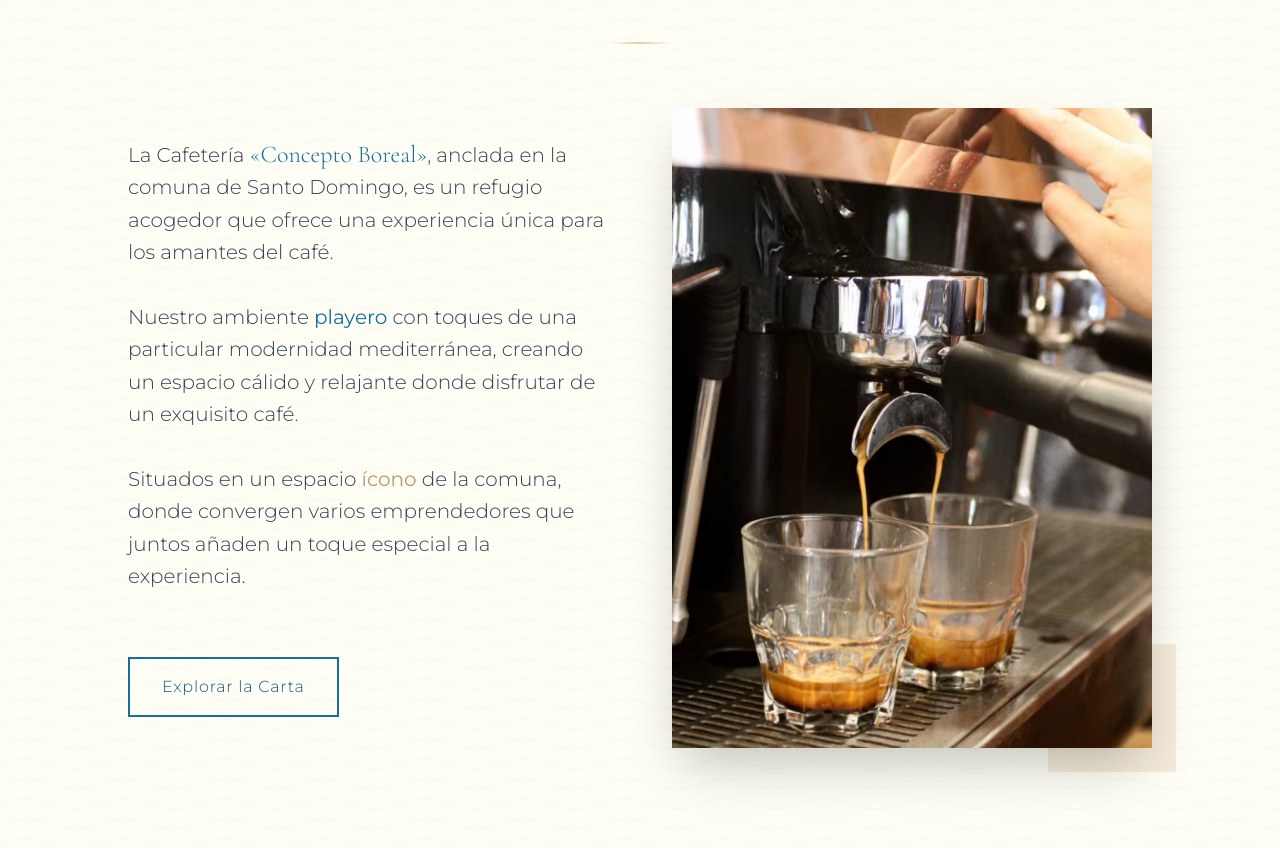
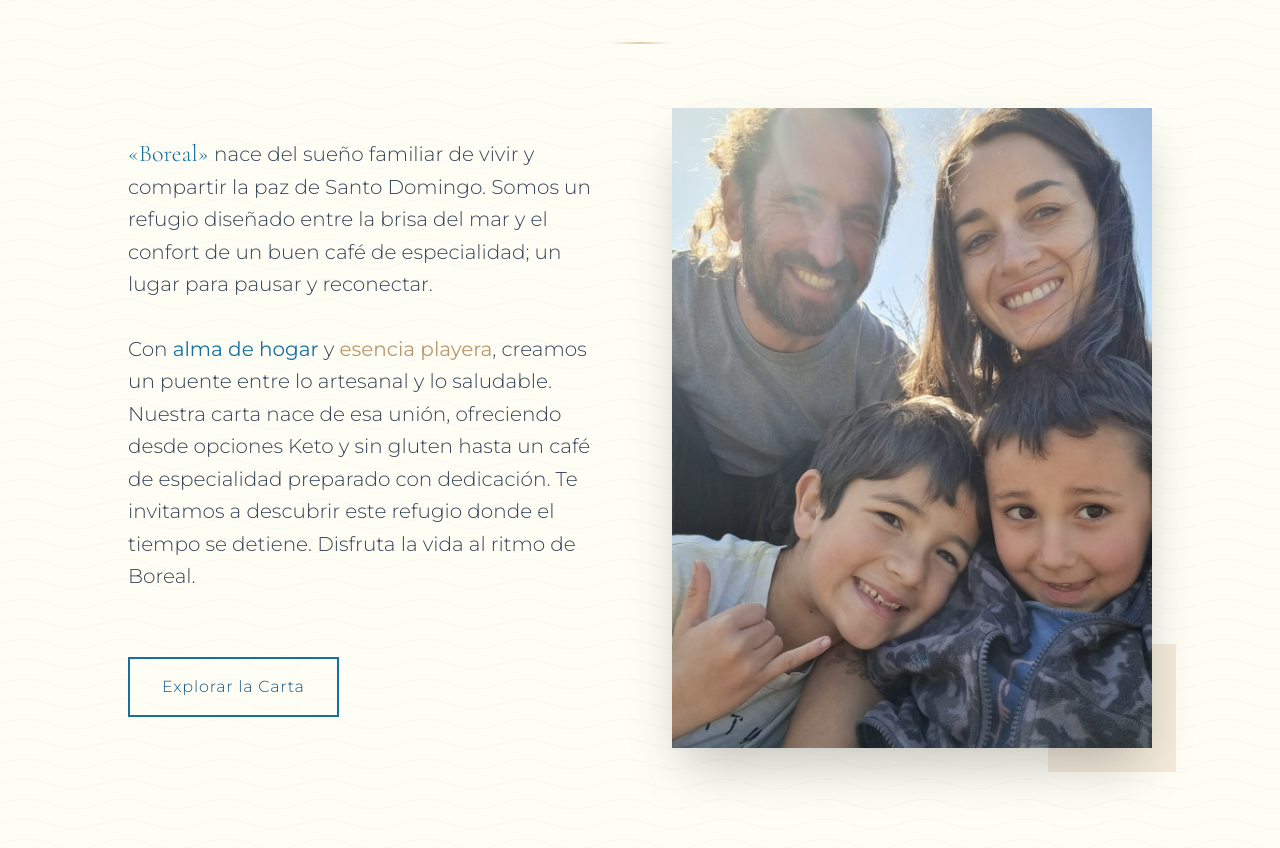
Before and after one commit to jorgecabane/boreal, a Next.js app: page / in a window 1280 px wide. Shown: the part 1052-1900 px from the top of the page. Built offline with nearby package versions, Linux system fonts and the light colour scheme; no server answers.

Commit message:
chore: update about us section

```diff
--- a/components/sections/About.tsx
+++ b/components/sections/About.tsx
@@ -19,19 +19,12 @@ export default function About() {
           <div className="grid grid-cols-1 lg:grid-cols-2 gap-16 items-center">
             <div className="space-y-8">
               <p className="text-xl text-slate-700 leading-relaxed font-light">
-                La Cafetería <span className="font-secondary text-2xl text-ocean-600">«{siteConfig.fullName}»</span>,
-                anclada en la comuna de Santo Domingo, es un refugio acogedor que ofrece una experiencia
-                única para los amantes del café.
+                <span className="font-secondary text-2xl text-ocean-600">«{siteConfig.name}» </span>
+                nace del sueño familiar de vivir y compartir la paz de Santo Domingo. Somos un refugio diseñado entre la brisa del mar y el confort de un buen café de especialidad; un lugar para pausar y reconectar.
               </p>
 
               <p className="text-xl text-slate-700 leading-relaxed font-light">
-                Nuestro ambiente <span className="text-ocean-600 font-normal">playero</span> con toques de una particular modernidad mediterránea, creando un espacio cálido
-                y relajante donde disfrutar de un exquisito café.
-              </p>
-
-              <p className="text-xl text-slate-700 leading-relaxed font-light">
-                Situados en un espacio <span className="text-sand-600 font-normal">ícono</span> de
-                la comuna, donde convergen varios emprendedores que juntos añaden un toque especial a la experiencia.
+                Con <span className="text-ocean-600 font-normal">alma de hogar</span> y <span className="text-sand-600 font-normal">esencia playera</span>, creamos un puente entre lo artesanal y lo saludable. Nuestra carta nace de esa unión, ofreciendo desde opciones Keto y sin gluten hasta un café de especialidad preparado con dedicación. Te invitamos a descubrir este refugio donde el tiempo se detiene. Disfruta la vida al ritmo de Boreal.
               </p>
 
               <div className="pt-8">
@@ -48,7 +41,7 @@ export default function About() {
               {/* Imagen de café de especialidad */}
               <div className="relative aspect-[3/4] rounded-none overflow-hidden shadow-2xl group">
                 <Image
-                  src="/images/gallery/coffee-specialty.jpg"
+                  src="/images/gallery/about-us.jpg"
                   alt="Café de especialidad preparado con dedicación"
                   fill
                   className="object-cover transition-transform duration-700 group-hover:scale-105"
```
Also changed, not shown: public/images/gallery/about-us.jpg (added).
